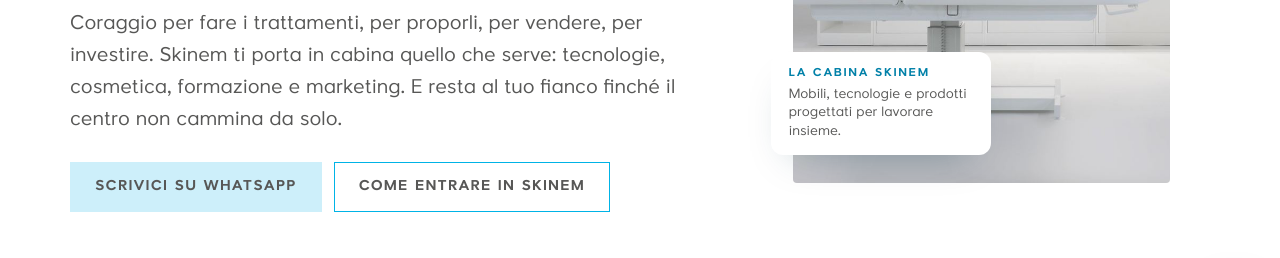
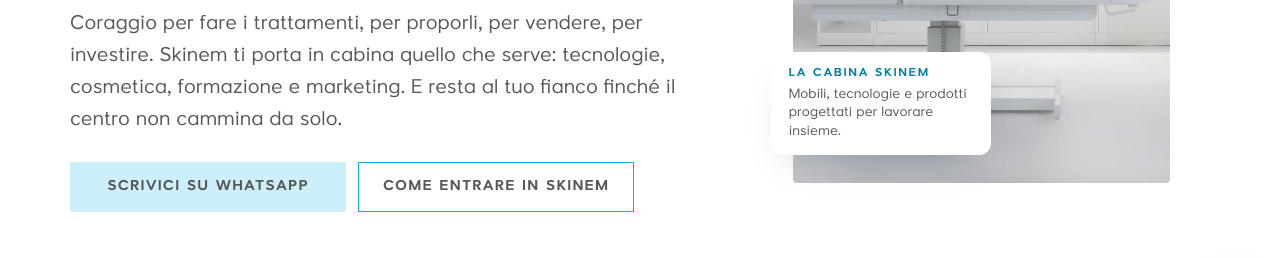
Before and after one commit to Enzo-eva/enzo-eva.github.io, a plain HTML site: page sito/index.html in a window 1280 px wide. Shown: the part 467-725 px from the top of the page. Drawn offline with Linux system fonts and the light colour scheme.

Commit message:
Sito Skinem: tasti affiancati della stessa larghezza
Co-Authored-By: Claude Opus 5.5 <noreply@anthropic.com>
Claude-Session: https://claude.ai/code/session_01TR67h5cT4akZe5Fw5sE98j

```diff
--- a/sito/index.html
+++ b/sito/index.html
@@ -53,7 +53,9 @@ p{margin:0;max-width:62ch}
 .muted{color:#7A7A79}
 
 /* ---------- bottoni ---------- */
-.btns{display:flex;flex-wrap:wrap;gap:12px}
+.btns{display:inline-grid;grid-auto-flow:column;grid-auto-columns:1fr;gap:12px;align-self:flex-start;max-width:100%}
+.btns .btn{justify-content:center;text-align:center}
+@media (max-width:560px){.btns{display:grid;grid-auto-flow:row;align-self:stretch;width:100%}}
 .btn{display:inline-flex;align-items:center;gap:10px;min-height:50px;padding:0 24px;border-radius:0;font:600 .9rem/1 var(--f);letter-spacing:.08em;text-transform:uppercase;text-decoration:none;border:1.5px solid var(--celeste);color:var(--grigio);background:transparent;cursor:pointer;transition:background .2s,color .2s}
 .btn:hover{background:var(--mist)}
 .btn.pri{background:var(--celeste-light);border-color:var(--celeste-light);color:var(--grigio)}
```
Also changed, not shown: sito/contatti.html (+3 -1 lines), sito/cosmetica.html (+3 -1 lines), sito/entra.html (+3 -1 lines), sito/formazione.html (+3 -1 lines), sito/laser.html (+3 -1 lines), sito/tecnologie.html (+3 -1 lines).
